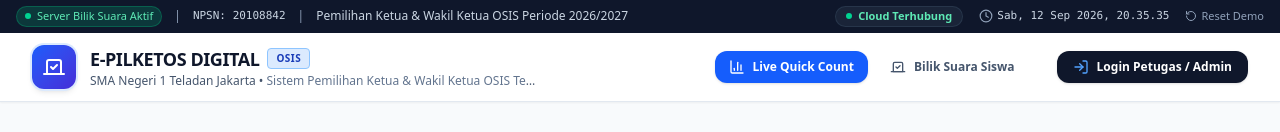
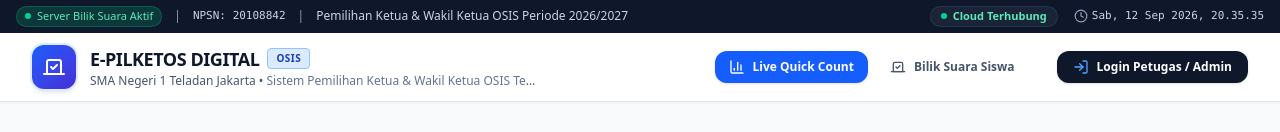
Before and after one commit to adrl11/EPemiluSMP, a React (Vite) app: page / in a window 1280 px wide. Shown: the top 132 px of the page. Built offline with nearby package versions, Linux system fonts and the light colour scheme; no server answers; the database is empty.

Commit message:
Update Header.tsx
demo

```diff
--- a/src/components/common/Header.tsx
+++ b/src/components/common/Header.tsx
@@ -6,7 +6,6 @@ import {
   Users,
   ShieldCheck,
   Clock,
-  RotateCcw,
   LogIn,
   LogOut,
   KeyRound,
@@ -95,12 +94,7 @@ export const Header: React.FC<HeaderProps> = ({
     return () => clearInterval(interval);
   }, []);
 
-  const handleResetData = () => {
-    if (confirm('Reset ulang data pemilihan ke setelan awal (demo)? Seluruh perubahan transaksi saat ini akan dikembalikan.')) {
-      db.resetToDefault();
-      window.location.reload();
-    }
-  };
+
 
   const isOsim = school.type === 'OSIM';
   const orgTitle = isOsim ? 'E-PILKOSIM DIGITAL' : 'E-PILKETOS DIGITAL';
@@ -150,14 +144,7 @@ export const Header: React.FC<HeaderProps> = ({
             <Clock className="w-3.5 h-3.5 text-slate-400" />
             <span>{timeStr}</span>
           </div>
-          <button
-            onClick={handleResetData}
-            title="Reset Data Demo"
-            className="flex items-center gap-1 text-[11px] text-slate-400 hover:text-amber-400 transition-colors cursor-pointer"
-          >
-            <RotateCcw className="w-3 h-3" />
-            <span className="hidden sm:inline">Reset Demo</span>
-          </button>
+
         </div>
       </div>
 
```
